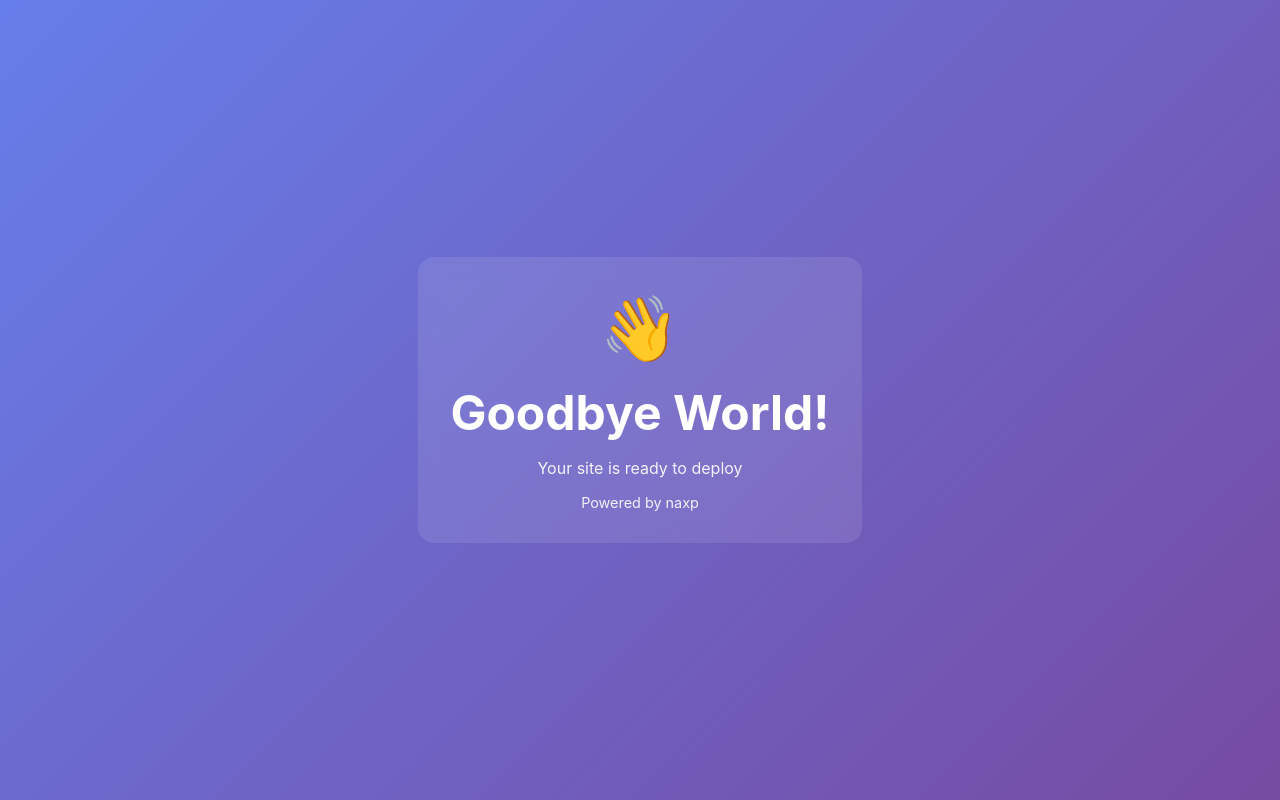
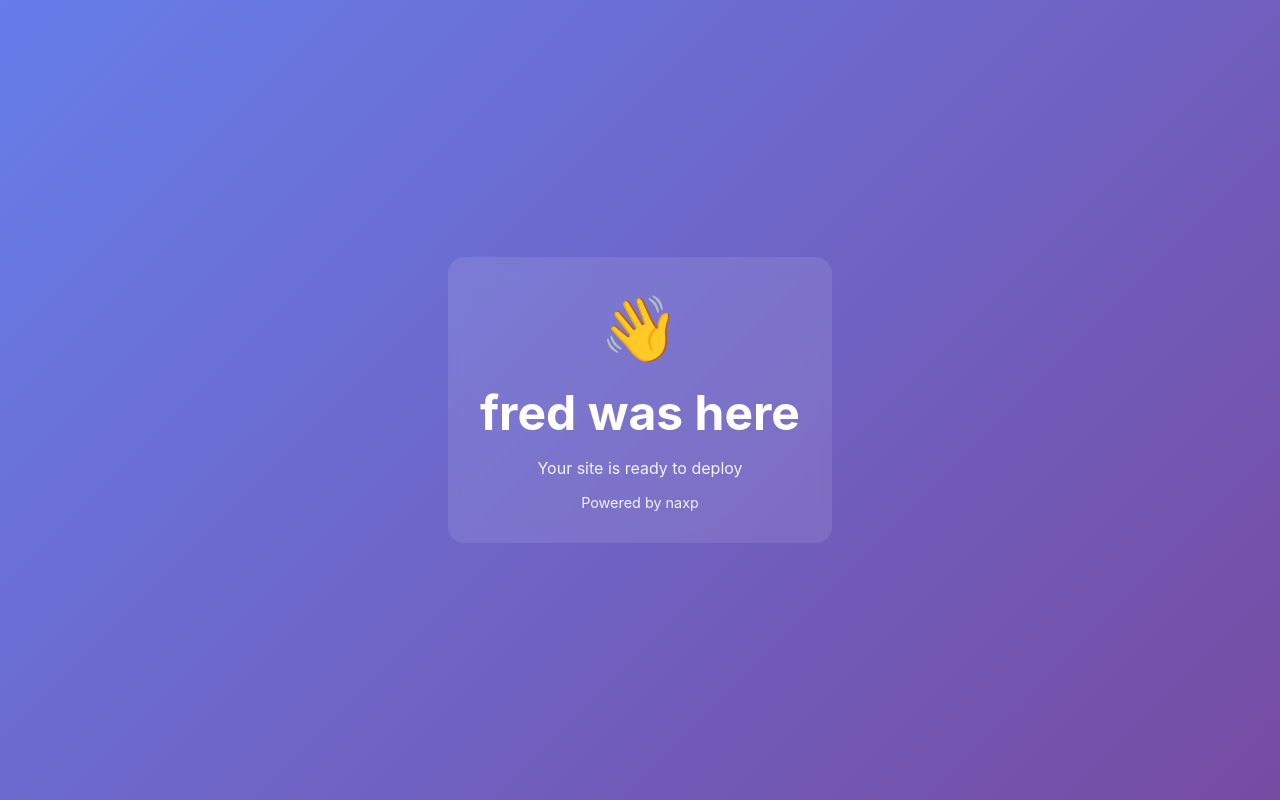
Before and after one commit to markdorsi/naxp-sbx25, a website: page public/index.html in a window 1280 px wide. Drawn offline with Linux system fonts and the light colour scheme.

Commit message:
update: update page content (#2)

```diff
--- a/public/index.html
+++ b/public/index.html
@@ -39,7 +39,7 @@
 <body>
     <div class="container">
         <div class="emoji">👋</div>
-        <h1>Goodbye World!</h1>
+        <h1>fred was here</h1>
         <p>Your site is ready to deploy</p>
         <p style="margin-top: 1rem; font-size: 0.9rem;">Powered by naxp</p>
     </div>
```
